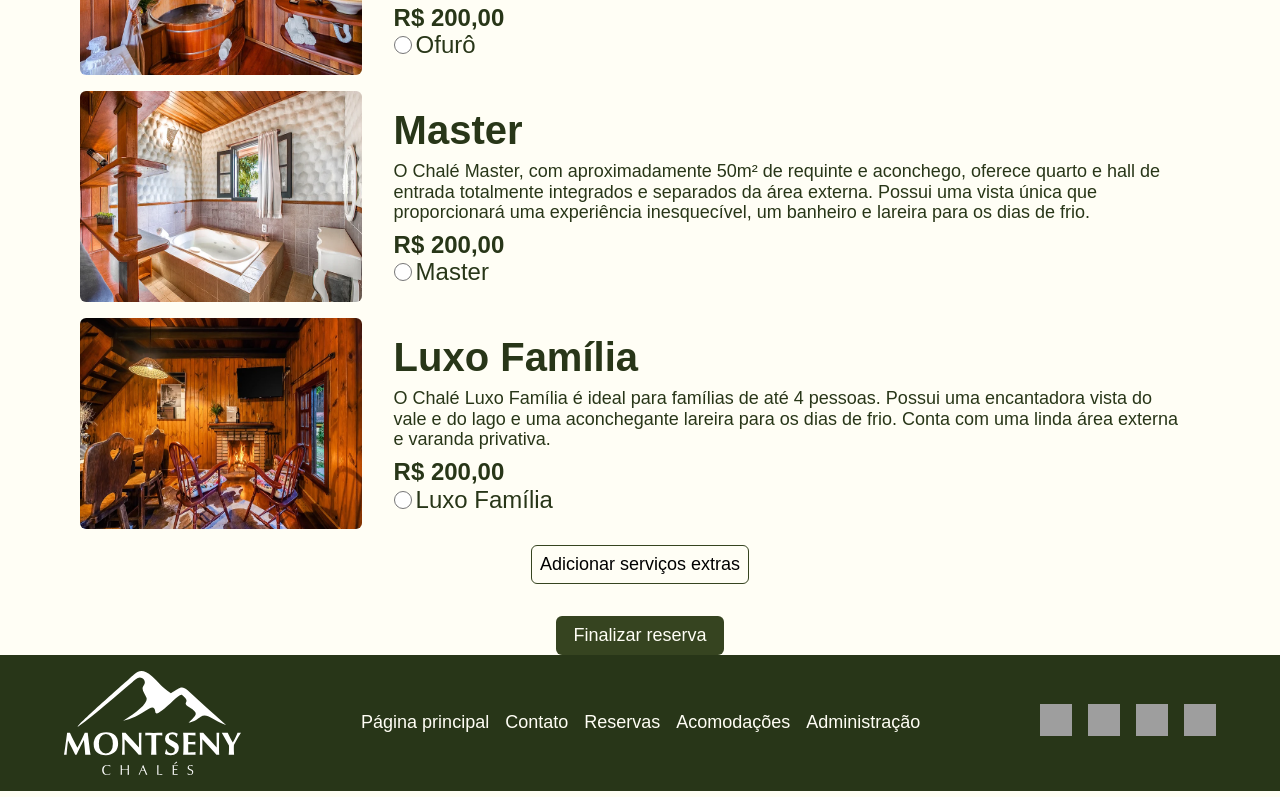
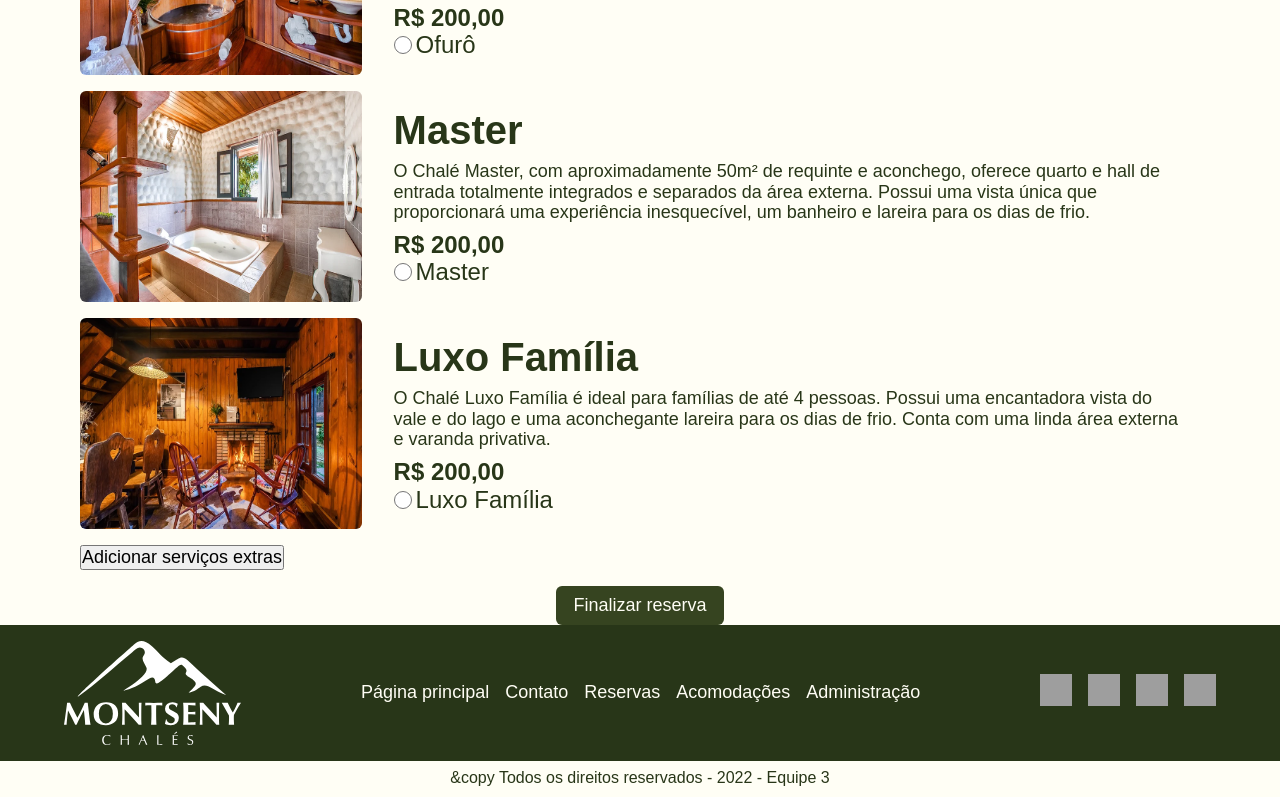
Before and after one commit to acamposlucas/montseny-react, a React (Vite) app: page /reserva in a window 1280 px wide. Shown: the part 595-1392 px from the top of the page. Built offline with nearby package versions, Linux system fonts and the light colour scheme; grey boxes are pictures that could not be loaded.

Commit message:
cria dropdown para servicos extras

```diff
--- a/package.json
+++ b/package.json
@@ -9,8 +9,6 @@
     "preview": "vite preview"
   },
   "dependencies": {
-    "@radix-ui/react-checkbox": "^1.0.1",
-    "@radix-ui/react-collapsible": "^1.0.1",
     "@radix-ui/react-dialog": "^1.0.2",
     "@radix-ui/react-icons": "^1.1.1",
     "react": "^18.2.0",
--- a/src/@types/interfaces/reserva.ts
+++ b/src/@types/interfaces/reserva.ts
@@ -6,7 +6,7 @@ export interface Reserva {
 	checkOut: string;
 	quantidadeDePessoas: number;
 	quarto: Quarto;
-	servicos: Servico[];
+	servicosSelecionados: Servico[];
 	totalDeDias: number;
 	total: number;
 }
--- a/src/@types/interfaces/servico.ts
+++ b/src/@types/interfaces/servico.ts
@@ -1,5 +1,5 @@
 export interface Servico {
-  id: number,
+  id: string,
   nome: string,
   valor: number
 }
--- a/src/pages/Reserva/ReservaPage.tsx
+++ b/src/pages/Reserva/ReservaPage.tsx
@@ -1,10 +1,7 @@
-import React, { useState } from "react";
-import * as Collapsible from "@radix-ui/react-collapsible";
-import * as Checkbox from "@radix-ui/react-checkbox";
-import { CheckIcon } from "@radix-ui/react-icons";
+import React, { FormEvent, useState } from "react";
 import ResumoReserva from "./components/ResumoReserva/ResumoReserva";
+import { Quarto, Reserva } from "../../@types/interfaces";
 import "./styles.scss";
-import { Quarto, Reserva } from "../../@types/interfaces";
 
 const quartos: Quarto[] = [
 	{
@@ -53,24 +50,52 @@ export function ReservaPage() {
 			imgUrl: "",
 			valor: 0,
 		},
-		servicos: [],
+		servicosSelecionados: [],
 		totalDeDias: 0,
 		total: 0,
 	});
 	const [open, setOpen] = React.useState(false);
+
+	function handleOpenServicosExtras() {
+		setOpen((state) => !state);
+	}
 
 	function handleChange(event: React.ChangeEvent<HTMLInputElement>) {
 		if (event.target.name === "quarto") {
 			const quarto = quartos.find(
 				(el) => el.id === Number(event.target.value)
 			)!;
-
 			setReserva({
 				...reserva,
 				[event.target.name]: quarto,
 			});
-			console.log("reserva:", reserva);
+			return;
+		}
 
+		if (event.target.name === "servicos") {
+			const servicoSelecionado = servicos.find(
+				(el) => el.id === event.target.value
+			)!;
+			if (event.target.checked) {
+				const servicosSelecionados = [
+					...reserva.servicosSelecionados,
+					servicoSelecionado,
+				];
+				setReserva({
+					...reserva,
+					servicosSelecionados,
+				});
+			} else {
+				const servicosSelecionados =
+					reserva.servicosSelecionados.filter(
+						(servico) => servico.id !== servicoSelecionado.id
+					);
+				setReserva({
+					...reserva,
+					servicosSelecionados,
+				});
+			}
+			console.log(reserva);
 			return;
 		}
 
@@ -78,8 +103,11 @@ export function ReservaPage() {
 			...reserva,
 			[event.target.name]: event.target.value,
 		});
+	}
 
-		console.log("reserva:", reserva);
+	function handleOnSubmit(e: FormEvent) {
+		e.preventDefault();
+		console.log(reserva);
 	}
 
 	return (
@@ -89,6 +117,7 @@ export function ReservaPage() {
 				<form
 					className="reserva__formulario"
 					id="formularioReserva"
+					onSubmit={handleOnSubmit}
 				>
 					<fieldset>
 						<legend>Datas e quantidade de pessoas</legend>
@@ -179,40 +208,32 @@ export function ReservaPage() {
 					</fieldset>
 					<fieldset>
 						<legend className="sr-only">Serviços Extras</legend>
-						<Collapsible.Root
-							className="CollapsibleRoot"
-							open={open}
-							onOpenChange={setOpen}
+						<button
+            className=""
+							type="button"
+							onClick={handleOpenServicosExtras}
 						>
-							<div className="servicos__container">
-								<Collapsible.Trigger asChild>
-									<button className="IconButton">
-										Adicionar serviços extras
-									</button>
-								</Collapsible.Trigger>
-							</div>
-							<Collapsible.Content className="collapsible__content">
+							Adicionar serviços extras
+						</button>
+						{open && (
+							<ul className="checkbox__list">
 								{servicos.map(({ id, nome }) => (
-									<div className="checkbox__container">
-										<Checkbox.Root
-											className="CheckboxRoot"
-											name={id}
-											id={id}
-										>
-											<Checkbox.Indicator className="CheckboxIndicator">
-												<CheckIcon />
-											</Checkbox.Indicator>
-										</Checkbox.Root>
-										<label
-											className="Label"
-											htmlFor={id}
-										>
-											{nome}
-										</label>
-									</div>
+									<li
+										key={id}
+										className="checkbox__container"
+									>
+										<input
+											className="checkbox"
+											type="checkbox"
+											name="servicos"
+											value={id}
+											onChange={handleChange}
+										/>
+										{nome}
+									</li>
 								))}
-							</Collapsible.Content>
-						</Collapsible.Root>
+							</ul>
+						)}
 					</fieldset>
 					<button type="submit">Finalizar reserva</button>
 				</form>
--- a/src/pages/Reserva/components/ResumoReserva/ResumoReserva.tsx
+++ b/src/pages/Reserva/components/ResumoReserva/ResumoReserva.tsx
@@ -12,21 +12,22 @@ export default function ResumoReserva({ reserva }: { reserva: Reserva }) {
 			</Dialog.Trigger>
 			<Dialog.Portal>
 				<Dialog.Overlay className="dialog__overlay" />
-				<Dialog.Content className="dialog__content">
+				<Dialog.Content
+					className="dialog__content"
+					aria-describedby={undefined}
+				>
 					<Dialog.Title>Resumo da reserva</Dialog.Title>
-					<Dialog.Description className="dialog__description">
+					<div className="dialog__description">
 						<h3>{reserva.quarto.nome}</h3>
-						<div className="img__container">
-              <figure>
+            <figure className="img__container">
               <img
                 src={reserva.quarto.imgUrl}
                 alt=""
               />
-              <caption>
+              <figcaption>
                 {reserva.quarto.descricao}
-              </caption>
+              </figcaption>
             </figure>
-						</div>
 						<span>
 							Check-in:{" "}
 							<strong>
@@ -47,7 +48,12 @@ export default function ResumoReserva({ reserva }: { reserva: Reserva }) {
 									: ""}
 							</strong>
 						</span>
-					</Dialog.Description>
+					</div>
+          <ul>
+            {reserva.servicosSelecionados.map((servico) => (
+              <li key={servico.id}>{servico.nome}</li>
+            ))}
+          </ul>
 					<Dialog.Close>Fechar</Dialog.Close>
 				</Dialog.Content>
 			</Dialog.Portal>
--- a/src/pages/Reserva/components/ResumoReserva/styles.scss
+++ b/src/pages/Reserva/components/ResumoReserva/styles.scss
@@ -46,7 +46,6 @@
       font-size: v.$text-lg;
     }
 
-    .img__container {
     figure {
       img {
         width: 100%;
@@ -60,7 +59,6 @@
       }
     }
   }
-  }
 
   button[type="button"] {
     margin-block-start: f.pxToRem(16);
--- a/src/pages/Reserva/styles.scss
+++ b/src/pages/Reserva/styles.scss
@@ -7,11 +7,10 @@
 
 	h2 {
 		text-align: center;
-    font-size: v.$text-2xl
+		font-size: v.$text-2xl;
 	}
 
 	.reserva__formulario {
-
 		button[type="submit"] {
 			background-color: v.$cor-principal;
 			color: v.$cor-letra-clara;
@@ -44,7 +43,7 @@
 			legend {
 				color: v.$cor-principal;
 				font-size: v.$text-lg;
-        text-align: center;
+				// text-align: center;
 				margin-block-end: f.pxToRem(16);
 			}
 
@@ -55,7 +54,7 @@
 				gap: f.pxToRem(16);
 				justify-content: center;
 
-        @media(min-width: 768px) {
+				@media (min-width: 768px) {
 					flex-direction: row;
 				}
 			}
@@ -153,61 +152,27 @@
 
 					font-size: v.$text-lg;
 				}
-
-
+			}
+		}
 	}
 }
 
+.checkbox__list {
+	list-style: none;
+	display: flex;
+	flex-direction: column;
+	gap: f.pxToRem(8);
+  margin-block-start: f.pxToRem(8);
 
-  }
-}
-
-.CollapsibleRoot {
-  .servicos__container {
-    justify-content: center;
+	.checkbox__container {
+		align-items: center;
 		display: flex;
 		gap: f.pxToRem(8);
-  }
 
-  .IconButton {
-    border: 0;
-    background-color: transparent;
-    cursor: pointer;
-    border: 1px solid v.$cor-principal;
-    padding-inline: 8px;
-    padding-block: 8px;
-    border-radius: 6px;
-
-    &:hover {
-      background-color: v.$cor-principal;
-      color: v.$cor-letra-clara;
-    }
-  }
-
-  .Text {
-    font-size: v.$text-lg;
-  }
-
-  .collapsible__content {
-    display: flex;
-    gap: f.pxToRem(8);
-    justify-content: center;
-    margin-block-start: f.pxToRem(16);
-  }
-
-  .checkbox__container {
-    display: flex;
-    align-items: center;
-    gap: f.pxToRem(8);
-
-    .CheckboxRoot {
-      background-color: white;
-      width: 25px;
-      height: 25px;
+		.checkbox {
+			width: 24px;
+			height: 24px;
 			border-radius: 4px;
-      display: flex;
-      align-items: center;
-      justify-content: center;
 		}
 	}
 }
```
Also changed, not shown: 1 other file (tests, documents, lock files or other folders). Lines whose indentation alone changed are shown as unchanged.
